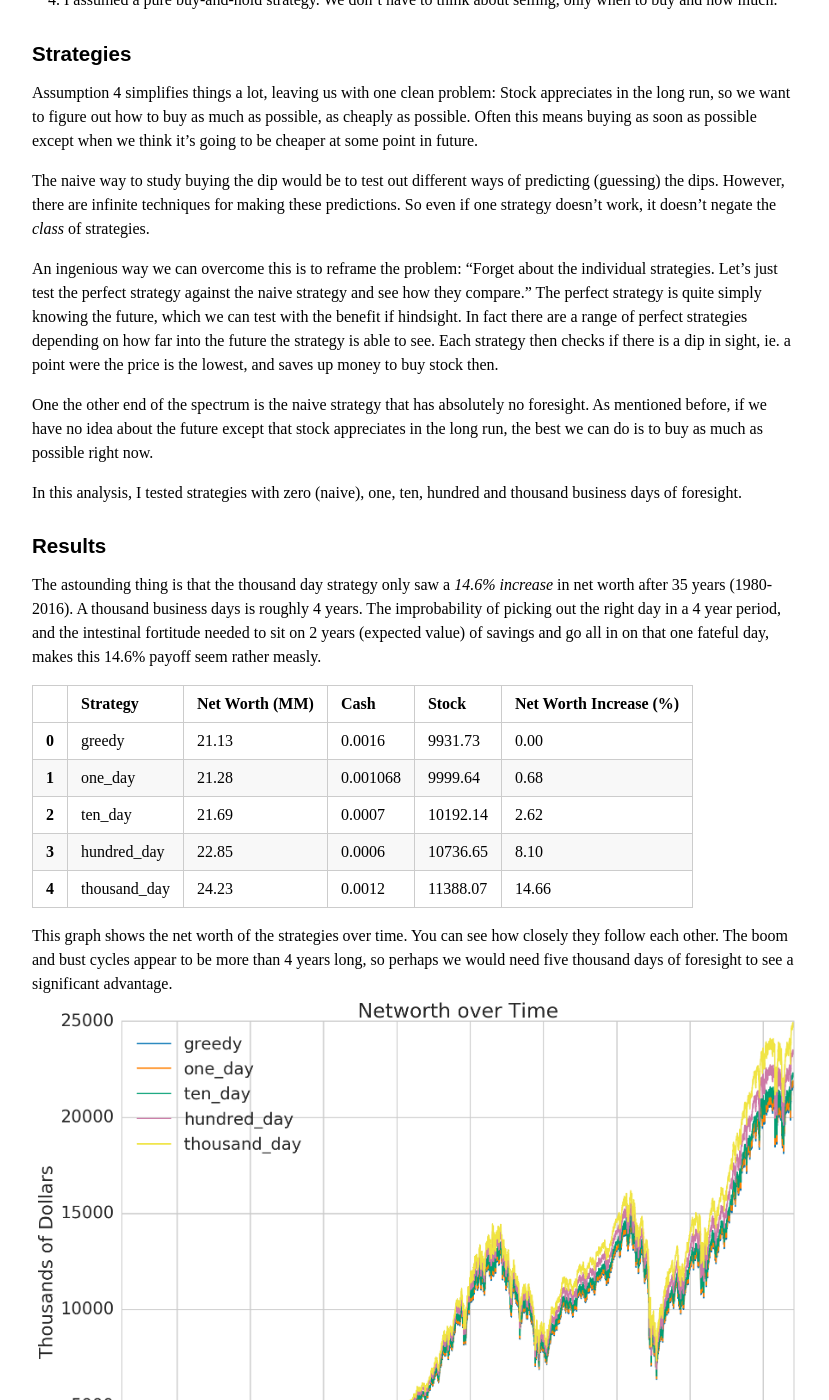
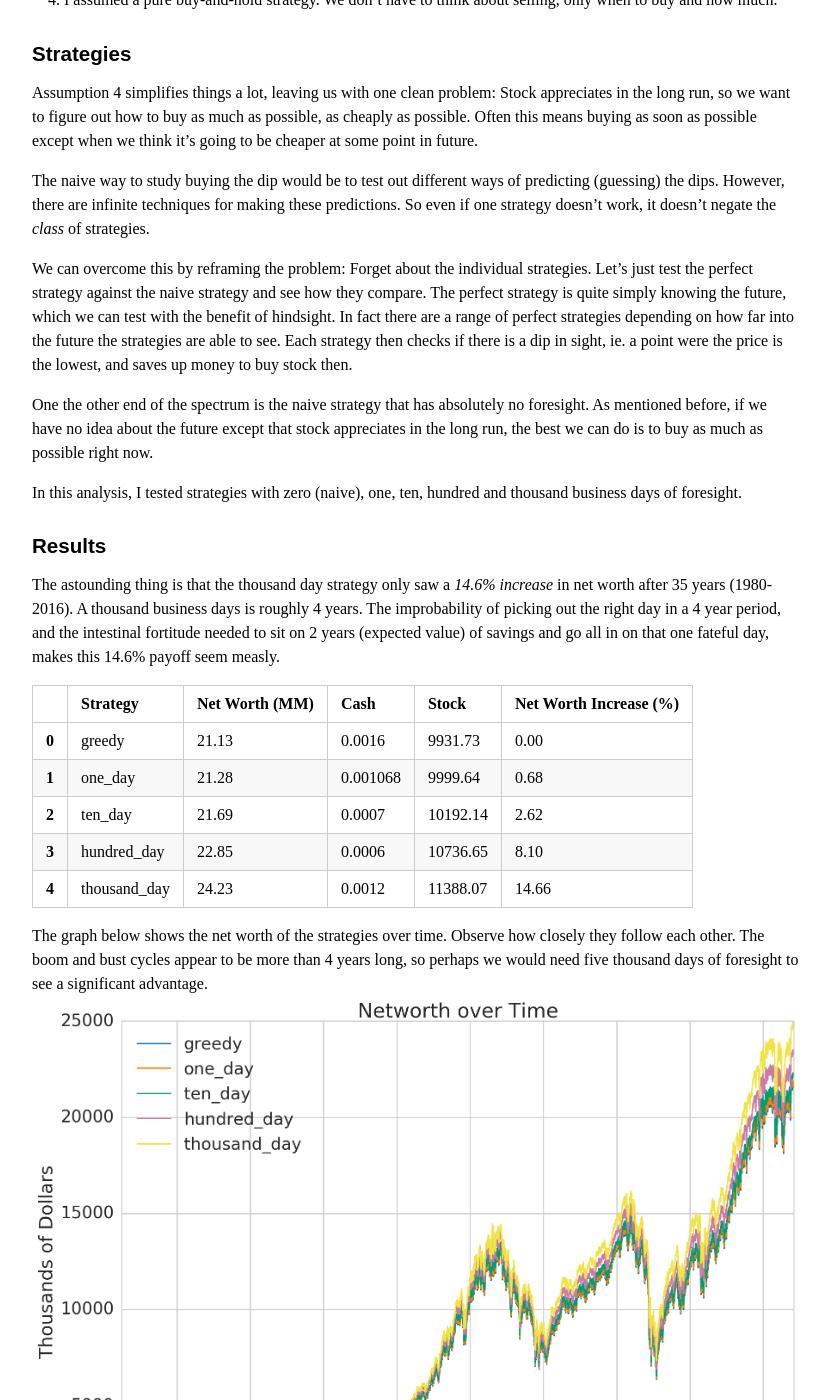
Before and after one commit to zichongkao/zichongkao.github.io, a Jekyll site: the page built from _posts/2018-02-08-The-Futility-Of-Buying-The-Dip.md, in a window 1280 px wide and 1400 px high, scrolled down 517 px. Shown: the whole window, without its empty margins (224-1053 px from the left). Built offline with Jekyll 4.4.1, drawn with Linux system fonts in a browser that asks for light colours; some of the changed text lies outside the part shown.

Commit message:
Aligned graph new words

```diff
--- a/_posts/2018-02-08-The-Futility-Of-Buying-The-Dip.md
+++ b/_posts/2018-02-08-The-Futility-Of-Buying-The-Dip.md
@@ -19,14 +19,14 @@ Assumption 4 simplifies things a lot, leaving us with one clean problem: Stock a
 
 The naive way to study buying the dip would be to test out different ways of predicting (guessing) the dips. However, there are infinite techniques for making these predictions. So even if one strategy doesn't work, it doesn't negate the *class* of strategies.
 
-An ingenious way we can overcome this is to reframe the problem: "Forget about the individual strategies. Let's just test the perfect strategy against the naive strategy and see how they compare." The perfect strategy is quite simply knowing the future, which we can test with the benefit if hindsight. In fact there are a range of perfect strategies depending on how far into the future the strategy is able to see. Each strategy then checks if there is a dip in sight, ie. a point were the price is the lowest, and saves up money to buy stock then.
+We can overcome this by reframing the problem: Forget about the individual strategies. Let's just test the perfect strategy against the naive strategy and see how they compare. The perfect strategy is quite simply knowing the future, which we can test with the benefit of hindsight. In fact there are a range of perfect strategies depending on how far into the future the strategies are able to see. Each strategy then checks if there is a dip in sight, ie. a point were the price is the lowest, and saves up money to buy stock then.
 
 One the other end of the spectrum is the naive strategy that has absolutely no foresight. As mentioned before, if we have no idea about the future except that stock appreciates in the long run, the best we can do is to buy as much as possible right now.
 
 In this analysis, I tested strategies with zero (naive), one, ten, hundred and thousand business days of foresight.
 
 ### Results
-The astounding thing is that the thousand day strategy only saw a *14.6% increase* in net worth after 35 years (1980-2016). A thousand business days is roughly 4 years. The improbability of picking out the right day in a 4 year period, and the intestinal fortitude needed to sit on 2 years (expected value) of savings and go all in on that one fateful day, makes this 14.6% payoff seem rather measly.
+The astounding thing is that the thousand day strategy only saw a *14.6% increase* in net worth after 35 years (1980-2016). A thousand business days is roughly 4 years. The improbability of picking out the right day in a 4 year period, and the intestinal fortitude needed to sit on 2 years (expected value) of savings and go all in on that one fateful day, makes this 14.6% payoff seem measly.
 
 <div>
 <table border="1" class="dataframe">
@@ -85,10 +85,10 @@ The astounding thing is that the thousand day strategy only saw a *14.6% increas
 </table>
 </div>
 
-This graph shows the net worth of the strategies over time. You can see how closely they follow each other. The boom and bust cycles appear to be more than 4 years long, so perhaps we would need five thousand days of foresight to see a significant advantage.
+The graph below shows the net worth of the strategies over time. Observe how closely they follow each other. The boom and bust cycles appear to be more than 4 years long, so perhaps we would need five thousand days of foresight to see a significant advantage.
 <img src="/pics/output_14_1.png">
 
-The next graph gives us a perspective on the underlying stock purchasing behavior of the strategies. In the lead-up to the dotcom crash, between 1998 and 2002, the thousand day buy-the-dip strategy was able to hoard cash. It didn't purchase any stock during that time and only went in heavily when the market was at its lowest. The same thing happened between 2004 and 2008 in the lead-up to the the great financial crisis.
+The next graph gives us a perspective of the underlying stock purchasing behavior of the strategies. In the lead-up to the dotcom crash, between 1998 and 2002, the thousand day buy-the-dip strategy was able to hoard cash. It didn't purchase any stock during that time and only went in heavily when the market was at its lowest. The same thing happened between 2004 and 2008 in the lead-up to the the great financial crisis.
 <img src="/pics/output_15_1.png">
 
 No doubt these episodes allowed the buy-the-dip strategies to come out ahead. However, the graph shows that for long stretches of time (1983 to 1998 and 2008 to 2016), the buy-the-dip strategies, even with all their unnatural foresight, still found it optimal to slowly accumulate stock. It was during these long periods of incremental growth that *all* strategies built up significant portions of their net worth, eventually dwarfing gains from the periods of hoarding and making the buy-the-dip strategies only marginally better than the naive strategy especially given all the work that they require.
```
Also changed, not shown: other parts of _posts/2018-02-08-The-Futility-Of-Buying-The-Dip.md (+1 -1 lines), pics/output_15_1.png, 1 other file.
